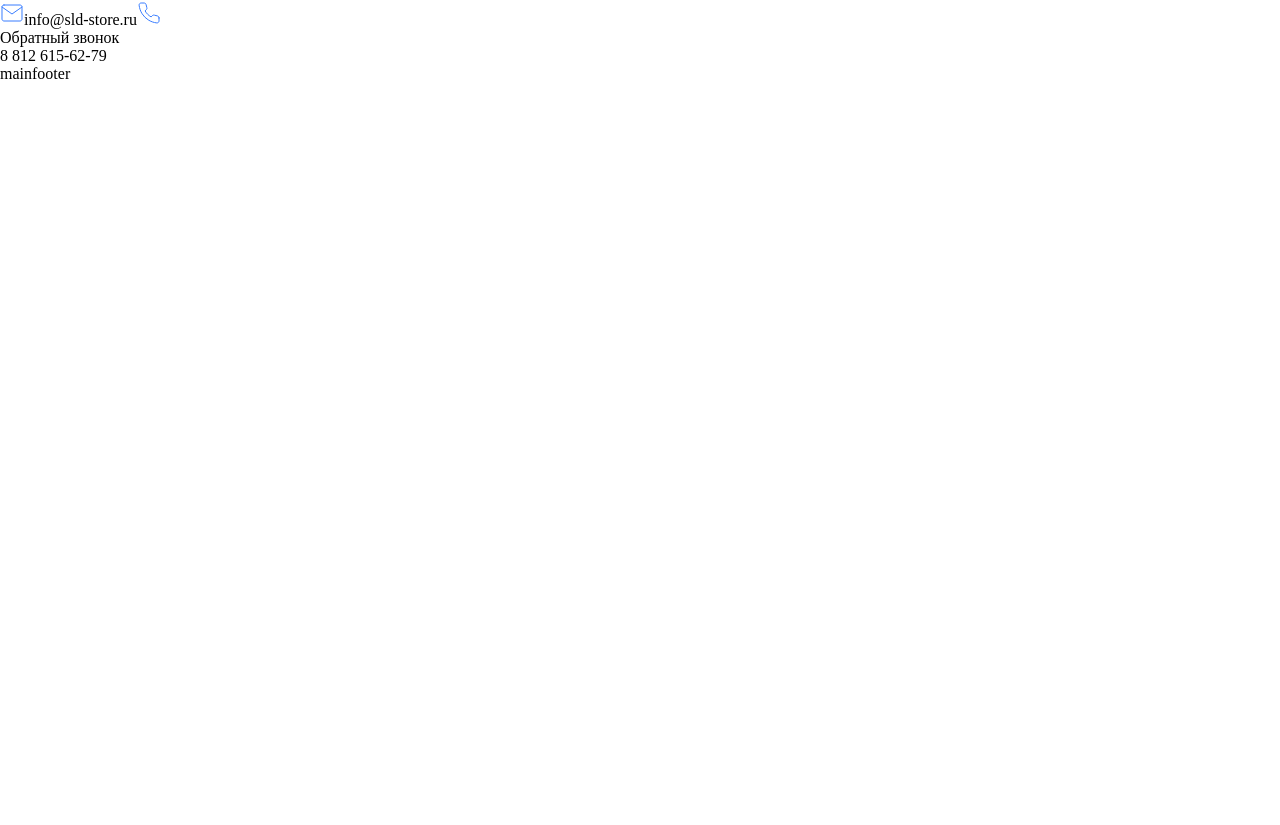
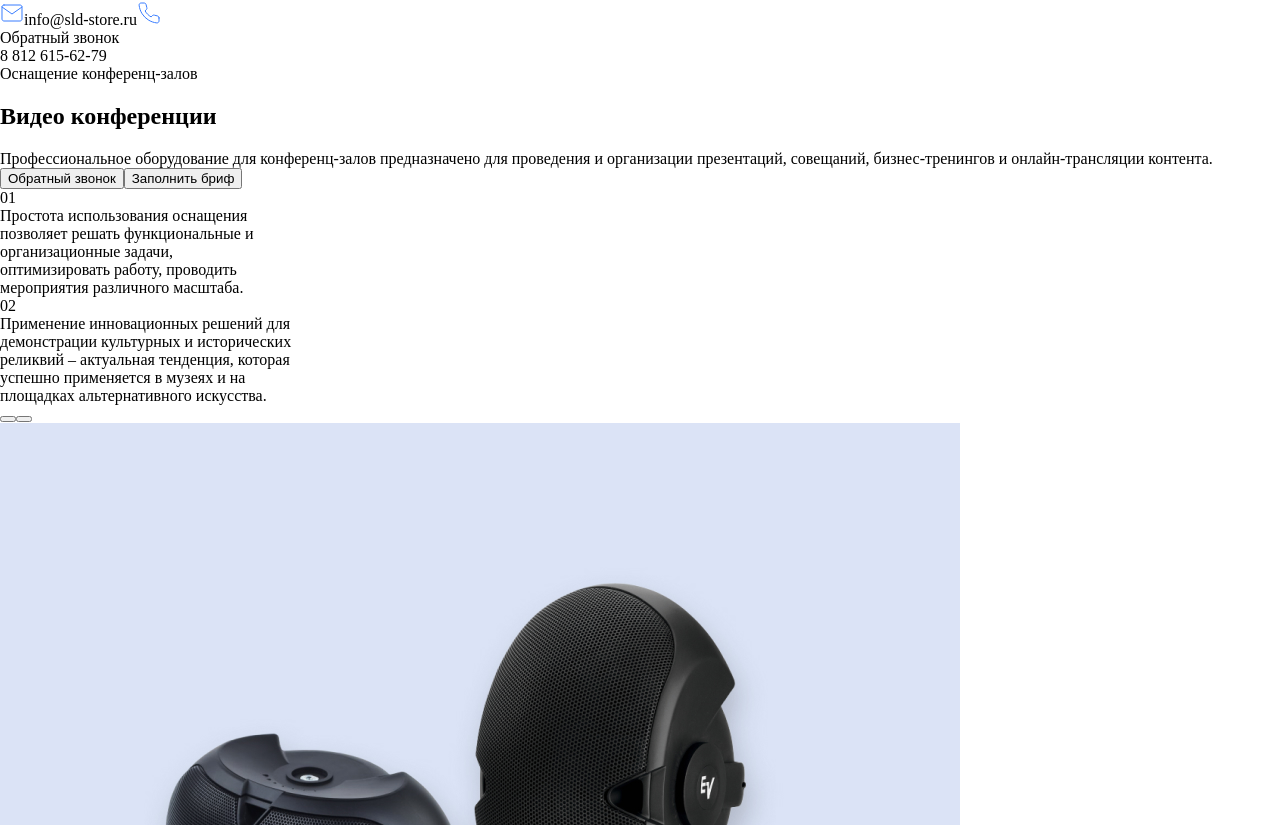
Before and after one commit to SidorovMaxim/dj-store, a React (Create React App) app: page / in a window 1280 px wide. Shown: the part 175-1000 px from the top of the page. Before the commit the page ends 800 px from the top, so only its background shows below. Built offline with nearby package versions, Linux system fonts and the light colour scheme.

Commit message:
Added main markup

```diff
--- a/src/main/Main.jsx
+++ b/src/main/Main.jsx
@@ -1,9 +1,90 @@
 import React from 'react';
+import blockImg1 from './images/block_image_1.jpg';
+import blockImg2 from './images/block_image_2.jpg';
 
 
 const Main = () => {
   return (
-    'main'
+    <>
+      <section className="slider">
+        <div className="static-container">
+          <div className="trend">
+            Оснащение конференц-залов
+          </div>
+
+          <h1>
+            Видео конференции
+          </h1>
+
+          <div className="description">
+            Профессиональное оборудование для конференц-залов
+            предназначено для проведения и организации презентаций,
+            совещаний, бизнес-тренингов и онлайн-трансляции контента.
+          </div>
+
+          <button className="back-call">
+            Обратный звонок
+          </button>
+
+          <button className="fill-out-brief">
+            Заполнить бриф
+          </button>
+        </div>
+
+        <div className="dynamic-container">
+          <div className="slide first active">
+            <div className="number">
+              01
+            </div>
+
+            <div className="description">
+              Простота использования оснащения<br />
+              позволяет решать функциональные и<br />
+              организационные задачи,<br />
+              оптимизировать работу, проводить<br />
+              мероприятия различного масштаба.
+            </div>
+          </div>
+
+          <div className="vertical-line" />
+
+          <div className="slide second inactive">
+            <div className="number">
+              02
+            </div>
+
+            <div className="description">
+              Применение инновационных решений для<br />
+              демонстрации культурных и исторических<br />
+              реликвий – актуальная тенденция, которая<br />
+              успешно применяется в музеях и на<br />
+              площадках альтернативного искусства.
+            </div>
+          </div>
+        </div>
+
+        <div className="arrows-container">
+          <button className="prev-slide" />
+          <button className="next-slide" />
+        </div>
+      </section>
+
+      <section className="block">
+        <div className="img-container">
+          <img src={blockImg1} alt="block-img" />
+        </div>
+
+        <div className="img-container">
+          <img src={blockImg2} alt="block-img" />
+        </div>
+
+        <div className="pop-up">
+          <button>
+            +
+          </button>
+        </div>
+      </section>
+    </>
   );
 };
 
```
